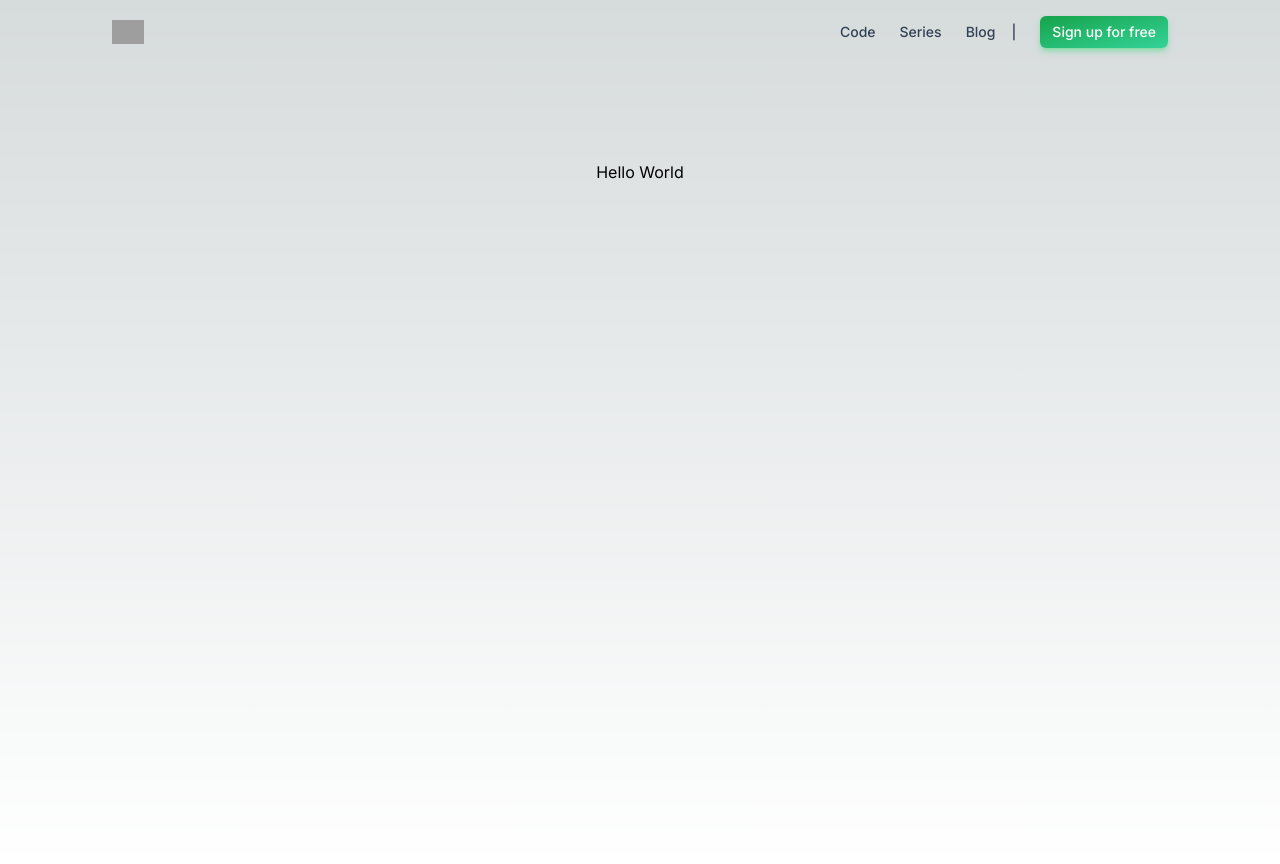
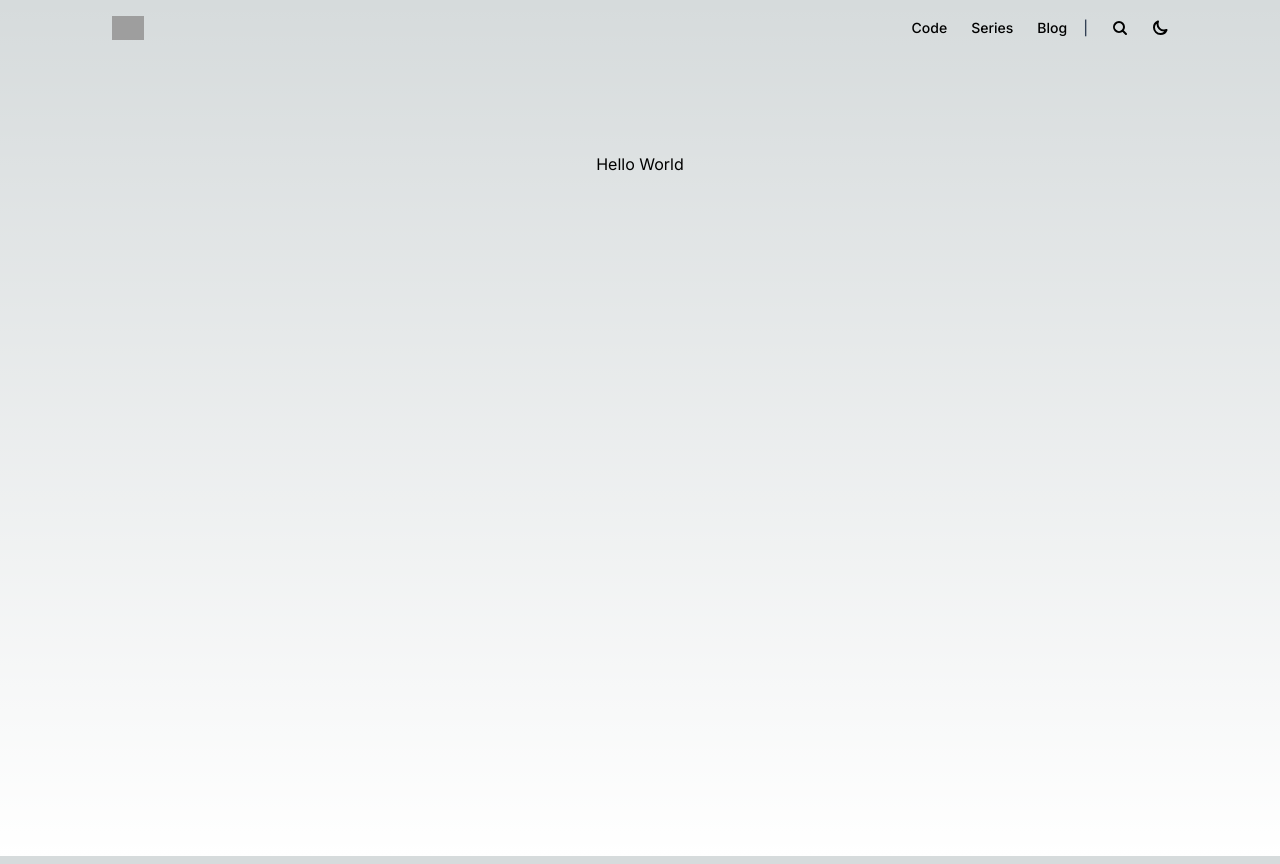
Before and after one commit to MohammadNawawi/mona, a Next.js app: page / in a window 1280 px wide. Built offline with nearby package versions, Linux system fonts and the light colour scheme; grey boxes are pictures that could not be loaded.

Commit message:
feat(UI) : Theme & Search Icon

```diff
--- a/src/app/components/layouts/navbar.tsx
+++ b/src/app/components/layouts/navbar.tsx
@@ -20,17 +20,17 @@ export default function Navbar() {
       <div className="flex">
         <ul className="hidden items-center justify-center gap-6 md:flex">
           <Link href="#">
-            <li className="font-dm text-sm font-medium text-slate-700 hover:text-violet-500">
+            <li className="font-dm text-sm font-medium dark:text-white hover:text-violet-500">
               Code
             </li>
           </Link>
           <Link href="#">
-            <li className="font-dm text-sm font-medium text-slate-700 hover:text-violet-500">
+            <li className="font-dm text-sm font-medium dark:text-white hover:text-violet-500">
               Series
             </li>
           </Link>
           <Link href="#">
-            <li className="font-dm text-sm font-medium text-slate-700 hover:text-violet-500">
+            <li className="font-dm text-sm font-medium dark:text-white hover:text-violet-500">
               Blog
             </li>
           </Link>
@@ -44,12 +44,42 @@ export default function Navbar() {
             >
               |
             </a>
-            <a
+            <svg
+              xmlns="http://www.w3.org/2000/svg"
+              fill="none"
+              viewBox="0 0 24 24"
+              strokeWidth={3}
+              stroke="currentColor"
+              className="w-4 h-4  hover:text-violet-500 hover:cursor-pointer"
+            >
+              <path
+                strokeLinecap="round"
+                strokeLinejoin="round"
+                d="M21 21l-5.197-5.197m0 0A7.5 7.5 0 105.196 5.196a7.5 7.5 0 0010.607 10.607z"
+              />
+            </svg>
+
+            <svg
+              xmlns="http://www.w3.org/2000/svg"
+              fill="none"
+              viewBox="0 0 24 24"
+              strokeWidth={3}
+              stroke="currentColor"
+              className="w-4 h-4 hover:text-violet-500 hover:cursor-pointer"
+            >
+              <path
+                strokeLinecap="round"
+                strokeLinejoin="round"
+                d="M21.752 15.002A9.718 9.718 0 0118 15.75c-5.385 0-9.75-4.365-9.75-9.75 0-1.33.266-2.597.748-3.752A9.753 9.753 0 003 11.25C3 16.635 7.365 21 12.75 21a9.753 9.753 0 009.002-5.998z"
+              />
+            </svg>
+
+            {/* <a
               href="#"
               className="rounded-md bg-gradient-to-br from-green-600 to-emerald-400 px-3 py-1.5 font-dm text-sm font-medium text-white shadow-md shadow-green-400/50 transition-transform duration-200 ease-in-out hover:scale-[1.03]"
             >
               Sign up for free
-            </a>
+            </a> */}
           </div>
         </div>
       </div>
```
